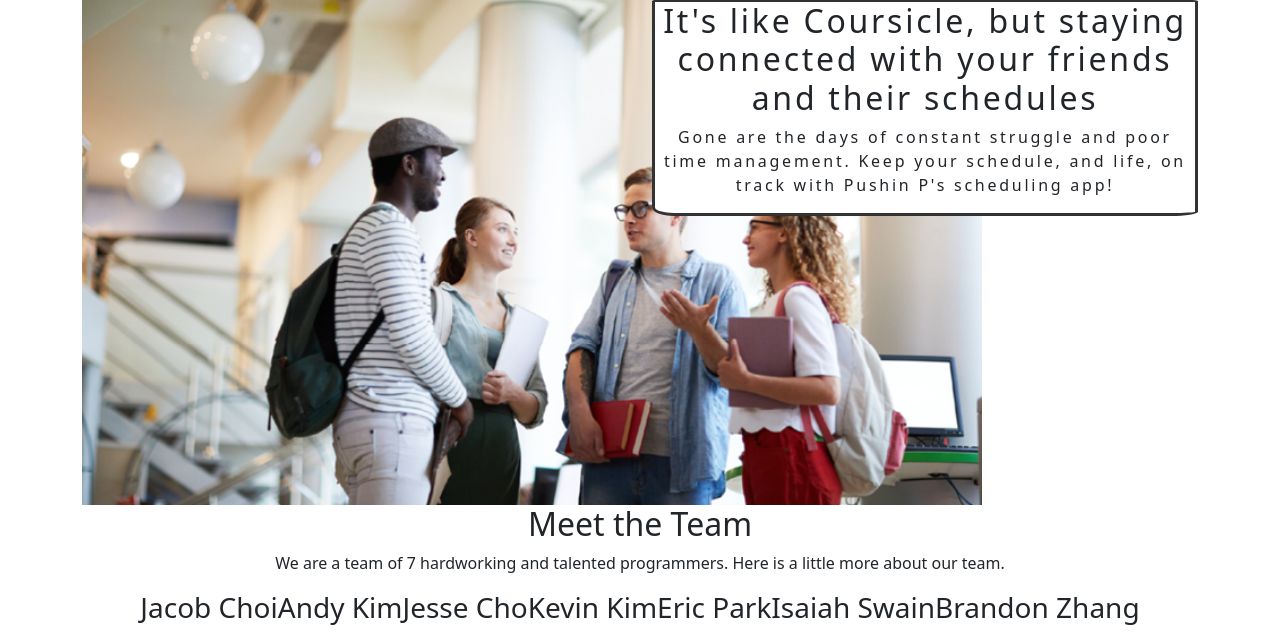
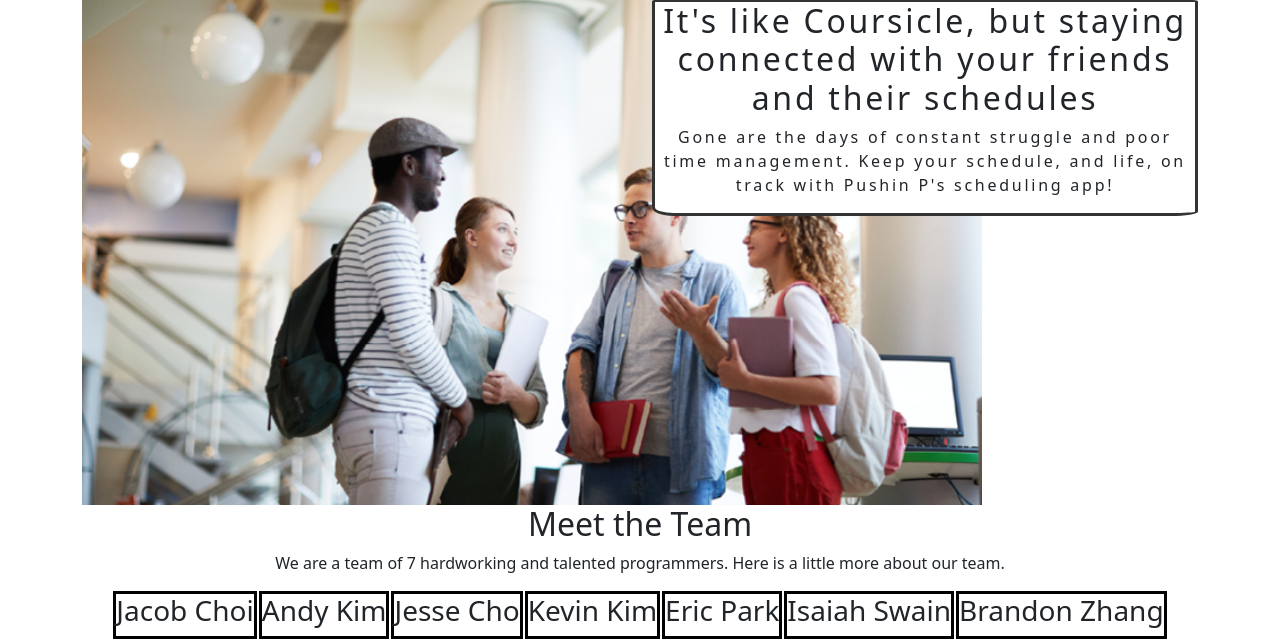
Before and after one commit to pushin-pp/pushin-pp, a PHP site: page /about.html in a window 1280 px wide. Shown: the part 582-1221 px from the top of the page. Run offline with PHP 8.4, Linux system fonts and the light colour scheme.

Commit message:
changed styling for about page

```diff
--- a/about-style.css
+++ b/about-style.css
@@ -27,3 +27,10 @@
     background: #ffffff;
     position: relative;
 }
+
+.rect {
+    border: 3px solid black;
+    position: relative;
+    margin-left: 1px;
+    margin-right: 1px;
+}
```
